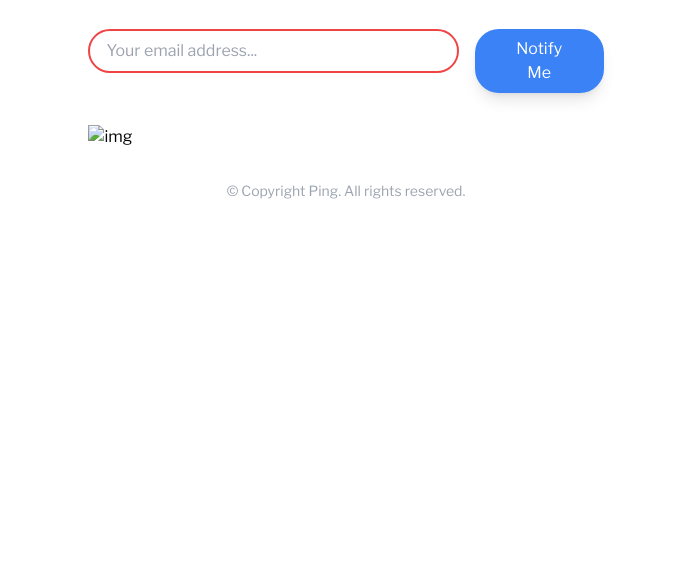
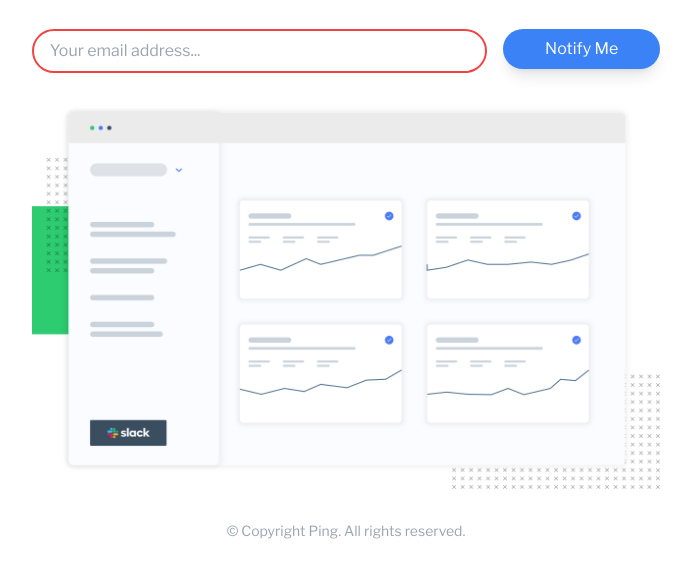
Before and after one commit to ManojSinghDashauni/25-ping-coming-soon, a plain HTML site: page index.html in a window 1280 px wide. Shown: the part 187-764 px from the top of the page, without its empty margins (294-985 px from the left). Drawn offline with nearby package versions, Linux system fonts and the light colour scheme.

Commit message:
lat commit

```diff
--- a/index.html
+++ b/index.html
@@ -96,7 +96,7 @@
       <div>
         <img
           class="w-full sm:max-h-96 max-h-44 object-cover"
-          src="../ping-coming-soon-page-master//images/illustration-dashboard.png"
+          src="./images/illustration-dashboard.png"
           alt="img"
         />
       </div>
```
